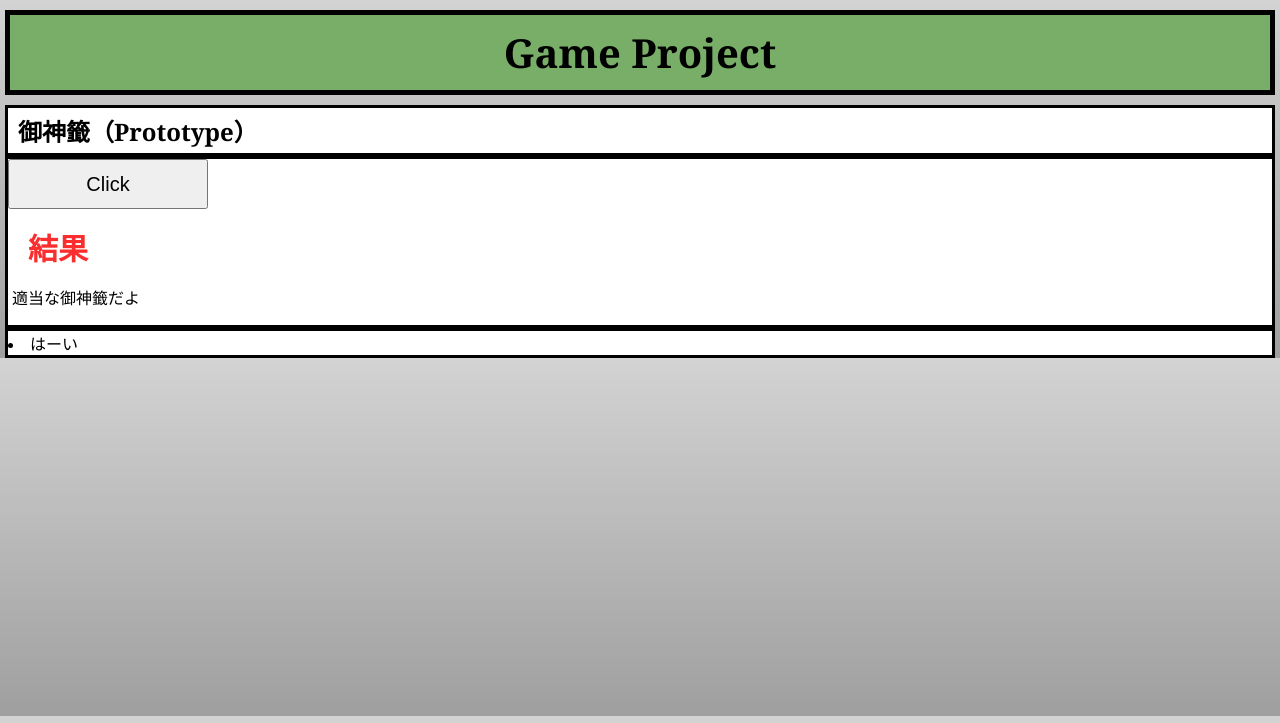
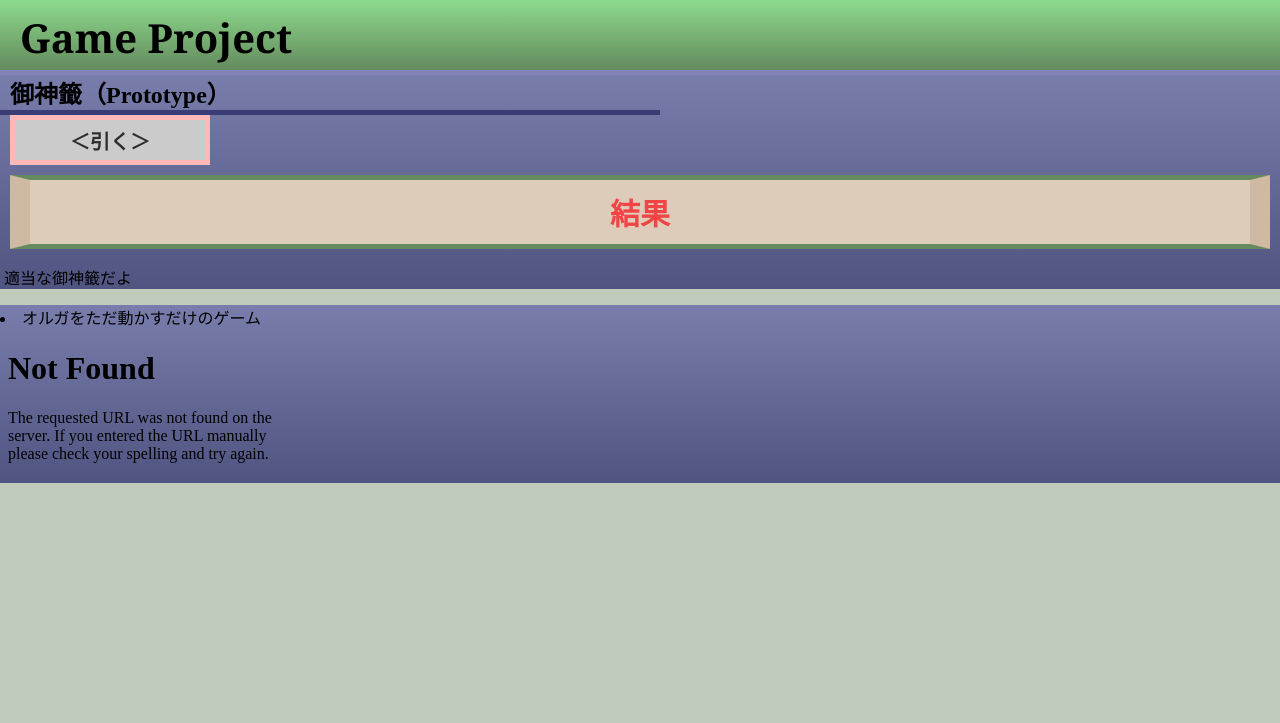
Before and after one commit to Opricheri/Sandbox, a Flask app: page /4 in a window 1280 px wide. Shown: the top 723 px of the page. Run offline with Flask 2, Linux system fonts and the light colour scheme.

Commit message:
added some games

```diff
--- /dev/null
+++ b/static/css/game.css
@@ -0,0 +1,78 @@
+body {
+    width: 100%;
+    left: 0;
+    padding: 50px 0px 0px 0px;
+    margin: 0px 0px 0px 0px;
+    background-color: #c1cbbb;
+}
+
+.home h1 {
+    position: fixed;
+    top: 0;
+    left: 0;
+    width: 100%;
+    height: 50px;
+    margin: 0px 0px 0px 0px;
+    padding: 10px 0px 10px 0px;
+    border-bottom: solid #8383ba 5px;
+    background-color: #51568c;
+    background: linear-gradient(#8dda8c,#648b5d);
+    text-align: left;
+    text-indent: 20px;
+    font-family: Georgia, 'Times New Roman', Times, serif;
+    font-size: 40px;
+    color: #000000;
+}
+
+.home a {
+    color: #000000;
+    text-decoration: none
+}
+
+.content {
+    top: 100px;
+    left: 0;
+    right: 0;
+    width: 100%;
+    margin: 0;
+    padding: 0;
+    background-color: #606492;
+    background: linear-gradient(#797dab, #505481);
+}
+
+.content h2 {
+    margin: 25px 0px 0px 0px;
+    padding: 0px 10px 0px 10px;
+    border-bottom: solid #383d75 5px;
+    width: 50%;
+}
+
+.content #omikuji {
+    display: block;
+    margin: 0px 10px 0px 10px;
+    padding: 0px 10px 0px 10px;
+    background-color: #cbcbcb;
+    color: #2e2e2e;
+    border: solid #ffb8b8 5px;
+    font-family: 'Times New Roman', Times, serif;
+    font-size: 30px;
+    font-weight: bolder;
+}
+
+.content #result {
+    top: 80px;
+    right: 50%;
+    text-align: center;
+    font-size: 40px;
+    background-color: #deccbb;
+    border: solid #d0b9a3 20px;
+    border-top: solid #648b5d 5px;
+    border-bottom: solid#648b5d 5px;
+    font-size: 30px;
+    font-weight: bolder;
+    font-family: 'Times New Roman', Times, serif;
+    color: #f24444;
+    font-weight: bolder;
+    margin: 10px;
+    padding: 10px;
+}
--- a/static/js/gameproject.js
+++ b/static/js/gameproject.js
@@ -1,9 +1,3 @@
-addEventListener("keydown", keydownfunc);
-
-function keydownfunc(event) {
-    alert(event.key);
-}
-
 /*御神籤*/
 let myClick = document.getElementById("omikuji");
 myClick.onclick = function () {
--- a/templates/game.html
+++ b/templates/game.html
@@ -4,29 +4,30 @@
 <head>
     <meta charset="utf-8">
     <title>Game Project</title>
-    <link rel="stylesheet" type="text/css" href="../static/css/style.css">
-    <link rel="stylesheet" href='{{ url_for("static", filename="style.css") }}'>
+    <link rel="stylesheet" type="text/css" href="../static/css/game.css">
+    <link rel="stylesheet" href='{{ url_for("static", filename="game.css") }}'>
     <script type="text/javascript" src="{{ url_for("static", filename='gameproject.js') }}"></script>
 </head>
 
 <body>
+    <div class="background">
         <div class="home">
             <h1>Game Project</h1>
         </div>
 
+        <div class="content">
             <h2>御神籤（Prototype）</h2>
-    <div class="frontbar">
-        <button id="omikuji" style="font-size: 20px; height: 50px; width: 200px;">Click</button>
-        <p id="result"><span id="count"
-                style="font-size: 30px; font-family: 'Times New Roman', Times, serif; color: #fa2e2e; font-weight: bolder; margin: 10px; padding: 10px;">結果</span>
+            <button id="omikuji" style="font-size: 20px; height: 50px; width: 200px;">＜引く＞</button>
+            <p id="result"><span id="count">結果</span>
             </p>
             <p>&nbsp;適当な御神籤だよ</p>
         </div>
 
-    <div class="frontbar">
-        <li>はーい</li>
+        <div class="content">
+            <li>オルガをただ動かすだけのゲーム</li>
+            <iframe src="game2.html" frameborder="0"></iframe>
         </div>
-
+    </div>
     <script src="../static/js/gameproject.js"></script>
 </body>
 
```
Also changed, not shown: static/js/game2.js (added, +70 -0 lines), templates/game2.html (added, +18 -0 lines), static/image/oruga.jpg (added). Lines whose indentation alone changed are shown as unchanged.
